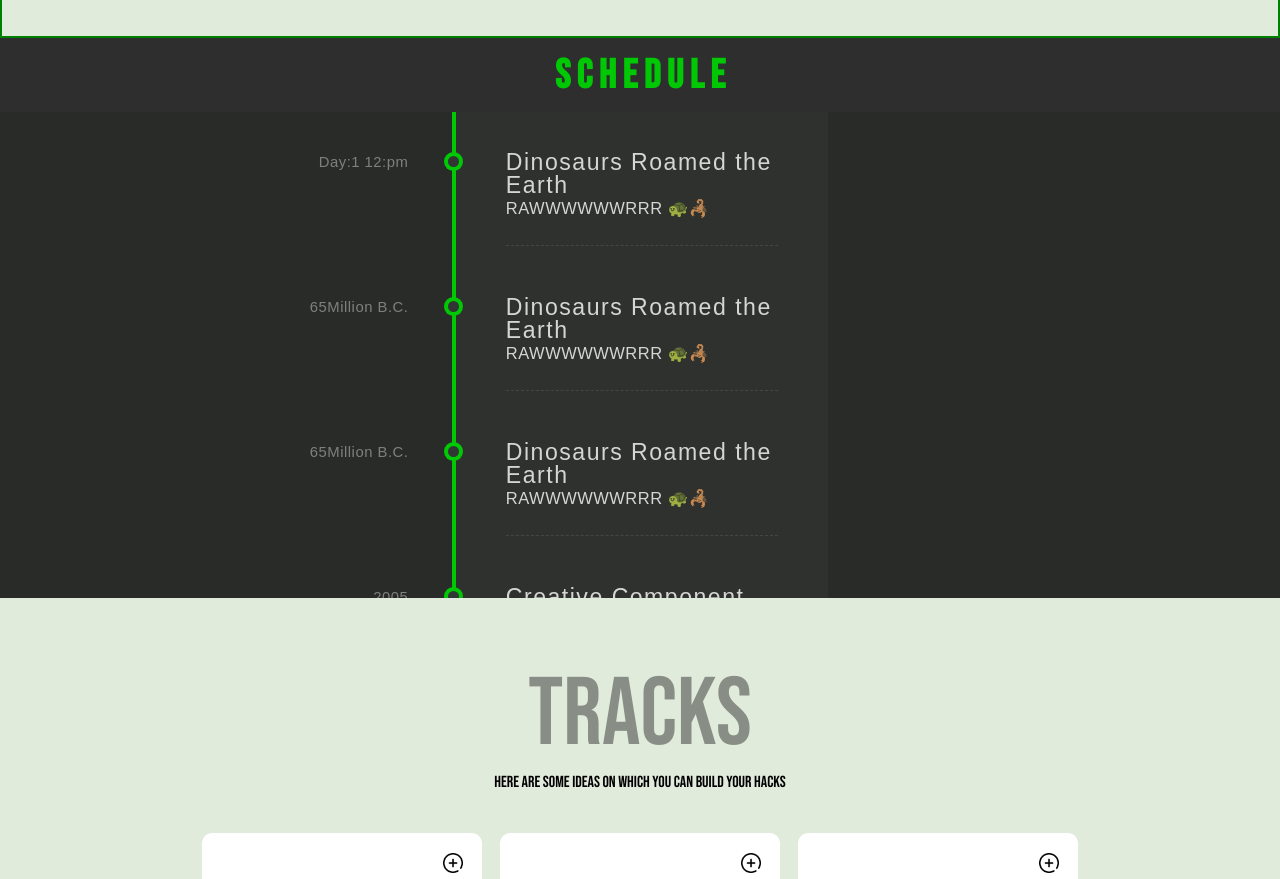
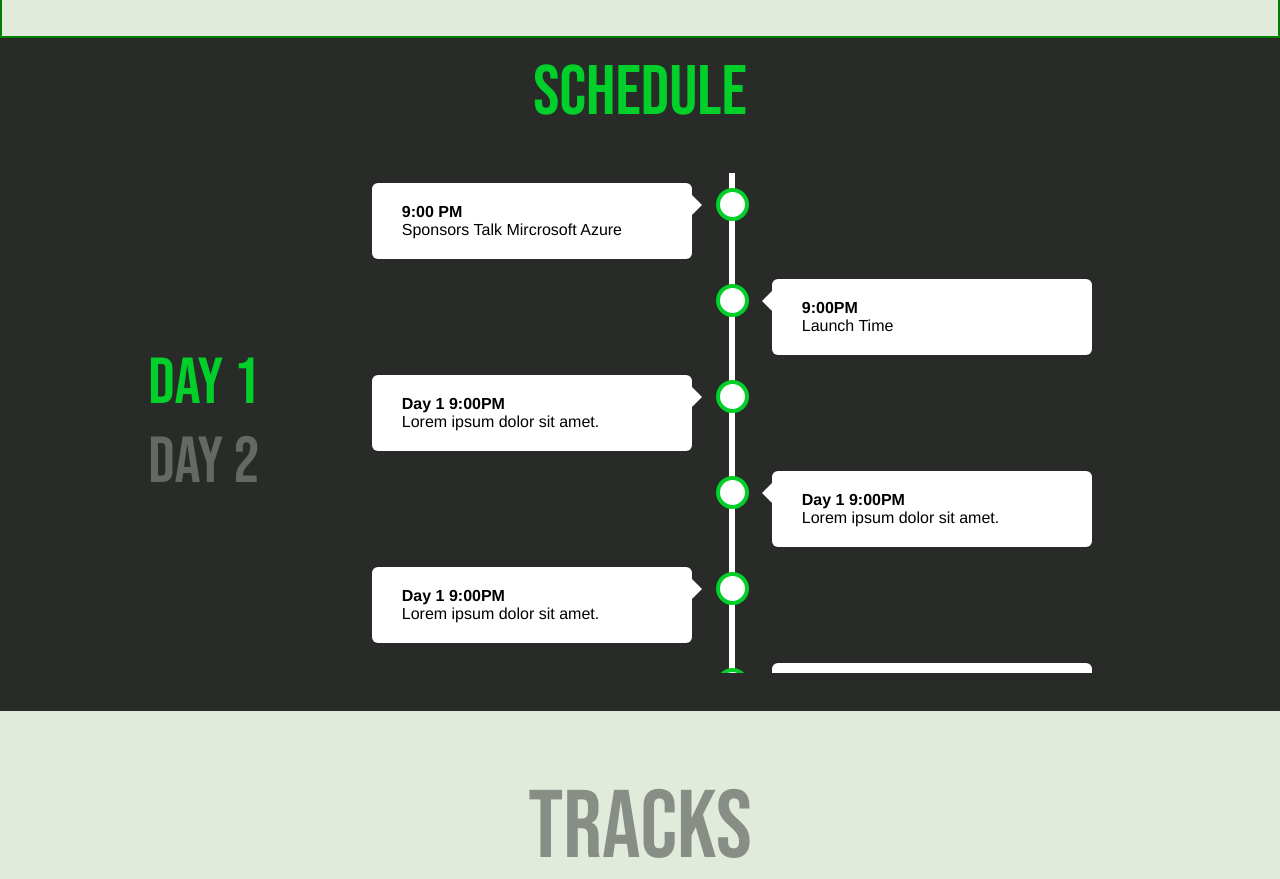
Before and after one commit to Shivam26-2002/hackbios, a plain HTML site: page index.html in a window 1280 px wide. Shown: the part 1921-2800 px from the top of the page. Drawn offline with Linux system fonts and the light colour scheme.

Commit message:
more changes

```diff
--- a/index.html
+++ b/index.html
@@ -21,14 +21,14 @@
             <img src="images/logo.png" alt="" width="150px" />
           </div>
           <div class="nav-menu">
-            <div><a href="#highlights">sponsors</a></div>
-            <div><a href="#highlights">sponsors</a></div>
-            <div><a href="#highlights">sponsors</a></div>
-            <div><a href="#highlights">sponsors</a></div>
-            <div><a href="#highlights">sponsors</a></div>
-            <div><a href="#highlights">sponsors</a></div>
-            <div><a href="#highlights">sponsors</a></div>
-            <div><a href="#highlights">sponsors</a></div>
+            <div><a href="#home-section">Home</a></div>
+            <div><a href="#about">About Us</a></div>
+            <div><a href="#highlights">Highlights</a></div>
+            <div><a href="#timeline-section">Schedule</a></div>
+            <div><a href="#tracks">Tracks</a></div>
+            <div><a href="#faqs-section">FAQs</a></div>
+            <div><a href="#sponsors-section">Sponsors</a></div>
+            <div><a href="#contact-section">Contact Us</a></div>
           </div>
           <div class="nav-ham">
             <span></span>
@@ -36,7 +36,18 @@
             <span></span>
           </div>
         </div>
-        <div class="nav-slide"></div>
+        <div class="nav-slide">
+
+          <div><a href="#home-section">Home</a></div>
+          <div><a href="#highlights">About Us</a></div>
+          <div><a href="#highlights">Highlights</a></div>
+          <div><a href="#highlights">Schedule</a></div>
+          <div><a href="#highlights">Tracks</a></div>
+          <div><a href="#highlights">FAQs</a></div>
+          <div><a href="#highlights">Sponsors</a></div>
+          <div><a href="#highlights">Contact Us</a></div>
+
+        </div>
       </div>
     </section>
 
@@ -169,50 +180,117 @@
       </div>
     </section>
 
-    <section id="theTimeline">
-      <div class="timeline-head">
-        <h1>S c h e d u l e</h1>
+    <section id="timeline-section">
+      <div class="TL-head">
+        <p>Schedule</p>
       </div>
-      <!-- <div class="timeline-left">
-        Lorem ipsum dolor sit amet consectetur adipisicing elit. Cumque nihil
-        perferendis sequi, molestias fugiat nulla dolores facere eaque hic nam
-        deleniti officia laudantium. Necessitatibus quos suscipit aliquid
-        voluptatem, non reiciendis vero nemo deleniti veritatis nesciunt officia
-        corrupti modi repudiandae nostrum tenetur, dicta nihil at inventore
-        porro esse eos magni fugiat. Dignissimos error, soluta sit quas suscipit
-        pariatur ut, cum rem quaerat voluptatibus autem a aliquid eius quis
-        sequi in laborum praesentium. Praesentium iusto nostrum repellat
-        similique, quidem et aliquid, libero, exercitationem voluptas
-        consectetur reiciendis odio quo perspiciatis debitis temporibus laborum
-        animi suscipit facilis quis adipisci magnam earum voluptatum quaerat
-        voluptate?
-      </div> -->
 
-      <div class="timeline-right">
-        <div id="timeline-content">
-          <ul class="timeline">
-            <li class="event" data-date="Day:1 12:pm">
-              <h3>Dinosaurs Roamed the Earth</h3>
-              <p>RAWWWWWWRRR 🐢🦂</p>
-            </li>
-            <li class="event" data-date="65Million B.C.">
-              <h3>Dinosaurs Roamed the Earth</h3>
-              <p>RAWWWWWWRRR 🐢🦂</p>
-            </li>
-            <li class="event" data-date="65Million B.C.">
-              <h3>Dinosaurs Roamed the Earth</h3>
-              <p>RAWWWWWWRRR 🐢🦂</p>
-            </li>
-            <li class="event" data-date="2005">
-              <h3>Creative Component Launched</h3>
-              <p>"We can be all things to all people!" 📣</p>
-            </li>
-            <li class="event" id="date" data-date="2009">
-              <h3>Squareflair was Born</h3>
-              <p></p>
-              <p>"We can be all things to Squarespace users!" 📣</p>
-            </li>
-          </ul>
+      <div id="TL-main">
+        <div class="TL-switch">
+          <div class="TL-day-active">Day 1</div>
+          <div class="">Day 2</div>
+        </div>
+
+        <div class="timeline-W timeline-1 timeline-active">
+          <div class="timeline">
+            <div class="TL-container TL-left">
+              <div class="TL-content">
+                <h4>9:00 PM</h4>
+                <p>Sponsors Talk Mircrosoft Azure</p>
+              </div>
+            </div>
+            <div class="TL-container TL-right">
+              <div class="TL-content">
+                <h4>9:00PM</h4>
+                <p>Launch Time</p>
+              </div>
+            </div>
+
+            <div class="TL-container TL-left">
+              <div class="TL-content">
+                <h4>Day 1 9:00PM</h4>
+                <p>Lorem ipsum dolor sit amet.</p>
+              </div>
+            </div>
+            <div class="TL-container TL-right">
+              <div class="TL-content">
+                <h4>Day 1 9:00PM</h4>
+                <p>Lorem ipsum dolor sit amet.</p>
+              </div>
+            </div>
+            <div class="TL-container TL-left">
+              <div class="TL-content">
+                <h4>Day 1 9:00PM</h4>
+                <p>Lorem ipsum dolor sit amet.</p>
+              </div>
+            </div>
+            <div class="TL-container TL-right">
+              <div class="TL-content">
+                <h4>Day 1 9:00PM</h4>
+                <p>Lorem ipsum dolor sit amet.</p>
+              </div>
+            </div>
+            <div class="TL-container TL-left">
+              <div class="TL-content">
+                <h4>Day 1 9:00PM</h4>
+                <p>Lorem ipsum dolor sit amet.</p>
+              </div>
+            </div>
+            <div class="TL-container TL-right">
+              <div class="TL-content">
+                <h4>Day 1 9:00PM</h4>
+                <p>Lorem ipsum dolor sit amet.</p>
+              </div>
+            </div>
+          </div>
+        </div>
+
+        <div class="timeline-W timeline-2">
+          <div class="timeline">
+            <div class="TL-container TL-right">
+              <div class="TL-content">
+                <h4>12:00PM</h4>
+                <p>Launch Time</p>
+              </div>
+            </div>
+
+            <div class="TL-container TL-left">
+              <div class="TL-content">
+                <h4>Day 1 9:00PM</h4>
+                <p>Lorem ipsum dolor sit amet.</p>
+              </div>
+            </div>
+            <div class="TL-container TL-right">
+              <div class="TL-content">
+                <h4>Day 1 9:00PM</h4>
+                <p>Lorem ipsum dolor sit amet.</p>
+              </div>
+            </div>
+            <div class="TL-container TL-left">
+              <div class="TL-content">
+                <h4>Day 1 9:00PM</h4>
+                <p>Lorem ipsum dolor sit amet.</p>
+              </div>
+            </div>
+            <div class="TL-container TL-right">
+              <div class="TL-content">
+                <h4>Day 1 9:00PM</h4>
+                <p>Lorem ipsum dolor sit amet.</p>
+              </div>
+            </div>
+            <div class="TL-container TL-left">
+              <div class="TL-content">
+                <h4>Day 1 9:00PM</h4>
+                <p>Lorem ipsum dolor sit amet.</p>
+              </div>
+            </div>
+            <div class="TL-container TL-right">
+              <div class="TL-content">
+                <h4>Day 1 9:00PM</h4>
+                <p>Lorem ipsum dolor sit amet.</p>
+              </div>
+            </div>
+          </div>
         </div>
       </div>
     </section>
@@ -484,6 +562,8 @@
     </section>
   </body>
 
+  <section id="sponsors-section"></section>
+  <div id="contact-section"></div>
   <footer class="footer">
     <div class="container">
       <div class="row">
--- a/style.css
+++ b/style.css
@@ -183,12 +183,23 @@ html {
     /* display: none; */
     transform: translateX(50vw);
     z-index: 99999;
+    margin-top: 60px;
+
+    display: flex;flex-direction: column;
+    /* justify-content: flex-start; */
+    align-items: center;
+    font-size: 25px;
+    font-family: system-ui, -apple-system, BlinkMacSystemFont, 'Segoe UI', Roboto, Oxygen, Ubuntu, Cantarell, 'Open Sans', 'Helvetica Neue', sans-serif;
+    line-height: 50px;
+}
+a{
+    text-decoration: none;
+    color: #101010;
 
 }
 
 .nav-slide.is-active{
     /* display: flex; */
-    margin-top: 60px;
     transform: translateX(0vw);
 }
 
@@ -823,191 +834,223 @@ h2 {
 } */
 
 
+.TL-head{display: flex;justify-content: center;
+    font-size: 70px;
+    background-color: #292b29;
+    font-family: 'Bebas Neue', cursive;
+    color: #00d029;
+    padding-top: 1%;
+}
+@media screen and (max-width: 768px) {
+    .TL-head{    color: #636963;
+    font-family: Helvetica, sans-serif;
+        font-size: 40px;
+    }
+}
+
+#TL-main{
+    position: relative;
+    display: flex;
+    flex-wrap: wrap;
+    align-items: center;justify-content: center;
+    /* align-content: space-evenly; */
+    background-color: #292b29;
+    padding: 3%;
+}
+
+.TL-switch{
+    font-size: 65px;
+    margin-right:6%;
+    color: #636963;
+    /* background-color: #bbb; */
+}
+
+.TL-switch div{
+    cursor: pointer;
+    font-family: 'Bebas Neue', cursive;
+}
+
+
+@media screen and (max-width: 1006px) {
+
+    .TL-switch{
+        /* background-color: #00C805; */
+        display: flex;
+        width: 100%;
+        justify-content: center;margin-right: 0;
+        /* font-size: 50px; */
+        border-bottom: #00C805 2px solid;
+
+    }
+    .TL-switch div{
+        margin: 0 2%;
+
+    }
+
+}
 
 
 
 
+.timeline-W{
 
+    display: none;
 
+    font-family: Helvetica, sans-serif;
 
-/* Variables */
-/* Base */
+    max-width: 800px;
+    /* position: absolute; */
 
-.timeline-head{
-    padding: 1% 0;
-    z-index: 10;
-    background-color: #2e2e2e;
+    width: 100%;
+    height: 500px;
+
+    overflow-y: scroll;
+    overflow-x: hidden;
+
+    /* border: #00C805 1px solid; */
+  }
+
+  /* The actual timeline (the vertical ruler) */
+  .timeline {
+    /* background-color: #161716; */
+    position: relative;
+    margin: 0 auto;
+  }
+
+  /* The actual timeline (the vertical ruler) */
+  .timeline::after {
+    content: '';
     position: absolute;
-    width: 100%;
-    font-size: 170%;
-    /* color: #101010; */
-    font-family: 'Bebas Neue', cursive;
+    width: 6px;
+    background-color: white;
+    top: 0;
+    bottom: 0;
+    left: 50%;
+    margin-left: -3px;
+  }
 
-    display: flex;flex-direction: column;
-    color: var(--primary-color);
-    align-items: center;
-}
+  /* TL-container around TL-content */
+  .timeline-W .TL-container {
+    padding: 10px 40px;
+    position: relative;
+    background-color: inherit;
+    width: 50%;
+  }
 
-#theTimeline {
-    /* background-color: #e1ebdcff; */
-    /* background-color: rgb(0, 44, 21); */
-    /* border: #101010 solid; */
-    /* align-items: center; */
-    /* justify-content: center */
+  /* The circles on the timeline */
+  .timeline-W .TL-container::after {
+    content: '';
+    position: absolute;
+    width: 25px;
+    height: 25px;
+    right: -17px;
+    background-color: white;
+    border: 4px solid #00d029 ;
+    top: 15px;
+    border-radius: 50%;
+    z-index: 1;
   }
-.timeline-left{
 
-}
-.timeline-right{
-    padding: 1%;
+  /* Place the TL-container to the TL-left */
+  .timeline-W .TL-left {
+    left: 0;
+  }
 
-    background-color: #292b29;
-    height: 70vh;
-    /* overflow: scroll; */
-    overflow-x: hidden;
-    /* overflow-y: hidden; */
-    font-size: 16px;
-    /* padding: 10%; */
-}
+  /* Place the TL-container to the TL-right */
+  .timeline-W .TL-right {
+    left: 50%;
+  }
 
-.timeline-right p {
-    font-weight: 300;
-    /* color: #fff; */
+  /* Add arrows to the TL-left TL-container (pointing TL-right) */
+  .timeline-W .TL-left::before {
+    content: " ";
+    height: 0;
+    position: absolute;
+    top: 22px;
+    width: 0;
+    z-index: 1;
+    right: 30px;
+    border: medium solid white;
+    border-width: 10px 0 10px 10px;
+    border-color: transparent transparent transparent white;
+  }
+
+  /* Add arrows to the TL-right TL-container (pointing TL-left) */
+  .timeline-W .TL-right::before {
+    content: " ";
+    height: 0;
+    position: absolute;
+    top: 22px;
+    width: 0;
+    z-index: 1;
+    left: 30px;
+    border: medium solid white;
+    border-width: 10px 10px 10px 0;
+    border-color: transparent white transparent transparent;
+  }
+
+  /* Fix the circle for TL-containers on the TL-right side */
+  .timeline-W .TL-right::after {
+    left: -16px;
+  }
+
+  /* The actual TL-content */
+  .timeline-W .TL-content {
+    padding: 20px 30px;
+    background-color: white;
+    position: relative;
+    border-radius: 6px;
+    /* width: 300px; */
+  }
+  .timeline-W .TL-content p{
+    /* background-color: #00d029; */
+    margin: 0;
+  }
+
+  /* Media queries - Responsive timeline on screens less than 600px wide */
+  @media screen and (max-width: 600px) {
+  /* Place the timelime to the TL-left */
+  .timeline-W .timeline::after {
+      left: 31px;
+    }
+
+  /* Full-width TL-containers */
+  .timeline-W .TL-container {
+      width: 100%;
+      padding-left: 70px;
+      padding-right: 25px;
+    }
+
+  /* Make sure that all arrows are pointing TL-leftwards */
+  .timeline-W .TL-container::before {
+      left: 60px;
+      border: medium solid white;
+      border-width: 10px 10px 10px 0;
+      border-color: transparent white transparent transparent;
+    }
+
+  /* Make sure all circles are at the same spot */
+  .timeline-W .TL-left::after, .timeline-W .TL-right::after {
+      left: 15px;
+    }
+
+  /* Make all TL-right TL-containers behave like the TL-left ones */
+  .timeline-W .TL-right {
+      left: 0%;
+    }
   }
 
 
-  .timeline-right strong {
-    font-weight: 600;
-  }
-  .timeline-right h1 {
-    font-family: 'Saira', sans-serif;
-    letter-spacing: 1.5px;
-    color: white;
-    font-weight: 400;
-    font-size: 2.4%;
+  .timeline-active{
+    display: block;
   }
 
-  #timeline-content {
-    margin-top: 50px;
-    text-align: center;
-    /* color:#00C805; */
+  .TL-day-active{
+    color: #00d029;
+    transition: 0.3s;
   }
-  /* Timeline */
-
-  .timeline {
-    border-left: 4px solid var(--primary-color);
-    border-bottom-right-radius: 4px;
-    border-top-right-radius: 4px;
-    background: rgba(255, 255, 255, 0.03);
-    color: rgba(255, 255, 255, 0.8);
-    font-family: "Chivo", sans-serif;
-    margin: 50px auto;
-    letter-spacing: 0.5px;
-    position: relative;
-    line-height: 1.4em;
-    font-size: 1.03em;
-    padding: 50px;
-    list-style: none;
-    text-align: left;
-    font-weight: 100;
-    max-width: 30%;
-  }
-  .timeline h1 {
-    font-family: "Saira", sans-serif;
-    letter-spacing: 1.5px;
-    font-weight: 100;
-    font-size: 1.4em;
-  }
-  .timeline h2,
-  .timeline h3 {
-    font-family: "Saira", sans-serif;
-    letter-spacing: 1.5px;
-    font-weight: 400;
-    font-size: 1.4em;
-  }
-  .timeline .event {
-    border-bottom: 1px dashed rgba(255, 255, 255, 0.1);
-    padding-bottom: 25px;
-    margin-bottom: 50px;
-    position: relative;
-  }
-  .timeline .event:last-of-type {
-    padding-bottom: 0;
-    margin-bottom: 0;
-    border: none;
-  }
-  /* .timeline .event:before,
-  .timeline .event:after {
-    position: absolute;
-    display: block;
-    top: 0;
-  } */
-  .timeline .event:before {
-    left: -217.5px;
-    color: rgba(255, 255, 255, 0.4);
-    content: attr(data-date);
-    text-align: right;
-    font-weight: 100;
-    font-size: 0.9em;
-    min-width: 120px;
-    font-family: "Saira", sans-serif;
-  }
-  /* .timeline .event:after {
-    box-shadow: 0 0 0 4px #004ffc;
-    left: -57.85px;
-    background: #313534;
-    border-radius: 50%;
-    height: 11px;
-    width: 11px;
-    content: "";
-    top: 5px;
-  } */
-
-  /* ===== MEDIA QUERIES=====*/
-
-  @media screen and (max-width: 570px) {
-    .timeline {
-      /* border-left: 4px solid #004ffc; */
-      border-bottom-right-radius: 20px;
-      border-top-right-radius: 20px;
-      line-height: 1.8em;
-      font-size: 0.7em;
-      padding: 50px;
-      max-width: 60%;
-    }
 
 
-    /* .timeline .event:after {
-      box-shadow: 0 0 0 4px #004ffc;
-      left: -57.85px;
-      background: #313534;
-      border-radius: 10%;
-      height: 11px;
-      width: 11px;
-      content: "";
-      top: 5px;
-    } */
-  }
-
-  /* Dates are before(left) the event-detail */
-  @media screen and (min-width: 570px) {
-    .timeline .event:before,
-    .timeline .event:after {
-      position: absolute;
-      display: block;
-      top: 0;
-    }
-    .timeline .event:after {
-      box-shadow: 0 0 0 4px var(--primary-color);
-      left: -57.85px;
-      background: #313534;
-      border-radius: 50%;
-      height: 11px;
-      width: 11px;
-      content: "";
-      top: 5px;
-    }
-  }
 
 
 
```
Also changed, not shown: index.js (+18 -0 lines), test.html (added, +16 -0 lines).
